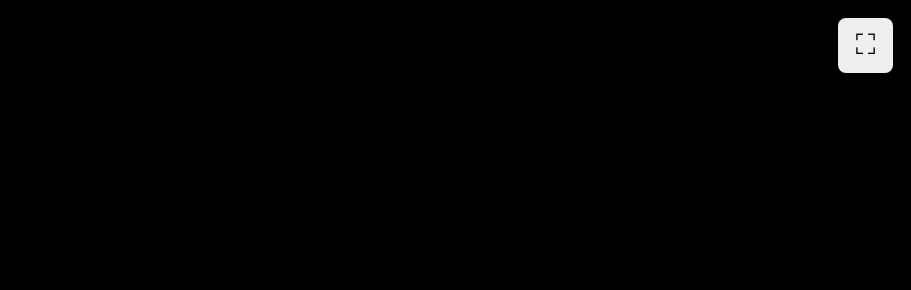
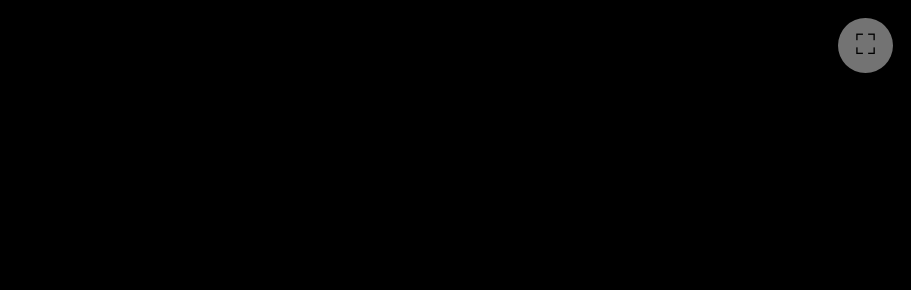
Before and after one commit to dnielibarra/p, a plain HTML site: page emulador/index.html in a window 1280 px wide. Shown: the top 290 px of the page, without its empty margins (369-1280 px from the left). Drawn offline with Linux system fonts and the light colour scheme.

Commit message:
Update style.css

```diff
--- a/emulador/style.css
+++ b/emulador/style.css
@@ -11,7 +11,11 @@
   color:white;
   font-family:Arial,sans-serif;
   overflow:hidden;
+  touch-action:none;
+  overscroll-behavior:none;
 }
+
+/* INTRO */
 
 #intro{
   position:fixed;
@@ -48,6 +52,8 @@
   }
 }
 
+/* BOTON FULLSCREEN MOVIBLE */
+
 #fullscreenBtn{
   position:fixed;
   top:18px;
@@ -57,10 +63,15 @@
   height:55px;
   font-size:28px;
   border:none;
-  border-radius:8px;
-  background:#eee;
+  border-radius:50%;
+  background:rgba(255,255,255,.45);
   color:#000;
+  backdrop-filter:blur(4px);
+  touch-action:none;
+  user-select:none;
 }
+
+/* MENU ROM */
 
 #romMenu{
   position:fixed;
@@ -101,6 +112,8 @@
   white-space:nowrap;
 }
 
+/* EMULADOR */
+
 #emulatorBox{
   width:100vw;
   height:100vh;
```
